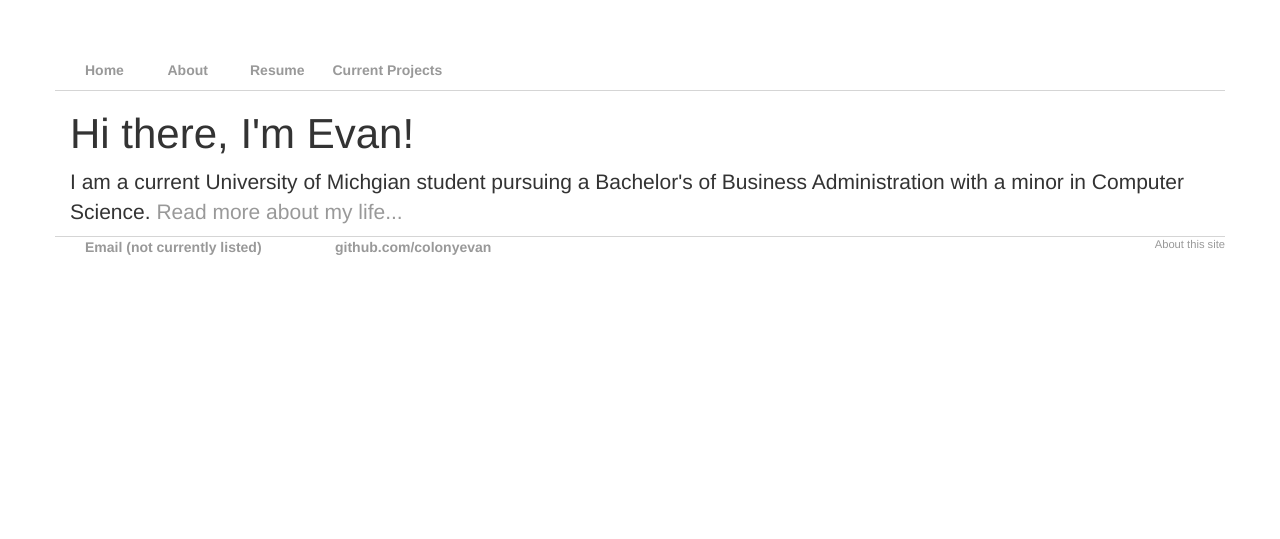
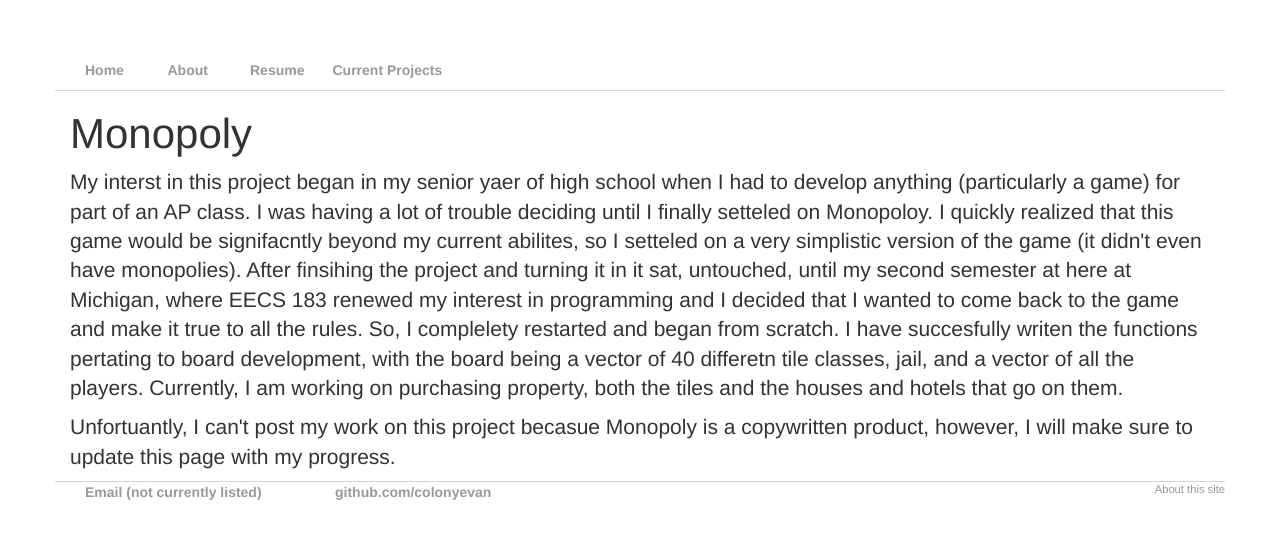
Before and after one commit to colonyevan/colonyevan.github.io, a Jekyll site: the page built from currentProjects/index.html, in a window 1280 px wide. Shown: the top 539 px of the page. Built offline with Jekyll 4.4.1, drawn with Linux system fonts in a browser that asks for light colours.

Commit message:
Started filing out my Current Projects

```diff
--- a/currentProjects/index.html
+++ b/currentProjects/index.html
@@ -3,7 +3,8 @@
 title: Evan Colony
 ---
 <div class="blurb">
-    <h1>Hi there, I'm Evan!</h1>
-    <p>I am a current University of Michgian student pursuing a Bachelor's of Business Administration with a minor in Computer Science. <a href="/about">Read more about my life...</a></p>
+    <h1>Monopoly</h1>
+    <p>My interst in this project began in my senior yaer of high school when I had to develop anything (particularly a game) for part of an AP class. I was having a lot of trouble deciding until I finally setteled on Monopoloy. I quickly realized that this game would be signifacntly beyond my current abilites, so I setteled on a very simplistic version of the game (it didn't even have monopolies). After finsihing the project and turning it in it sat, untouched, until my second semester at here at Michigan, where EECS 183 renewed my interest in programming and I decided that I wanted to come back to the game and make it true to all the rules. So, I complelety restarted and began from scratch. I have succesfully writen the functions pertating to board development, with the board being a vector of 40 differetn tile classes, jail, and a vector of all the players. Currently, I am working on purchasing property, both the tiles and the houses and hotels that go on them. </p>
+    <p>Unfortuantly, I can't post my work on this project becasue Monopoly is a copywritten product, however, I will make sure to update this page with my progress. </p>
 </div>
 <!-- /.blurb -->
```
